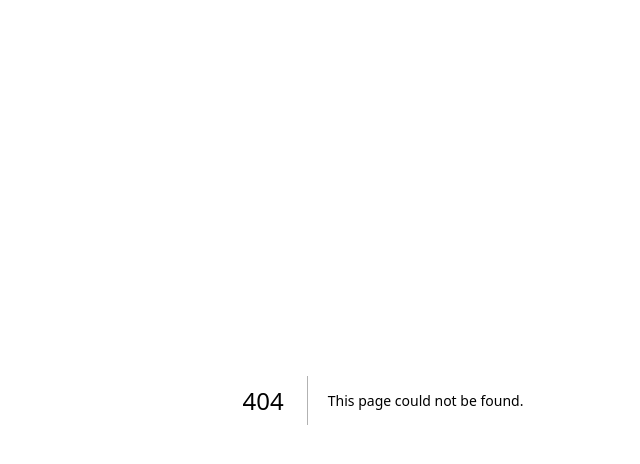
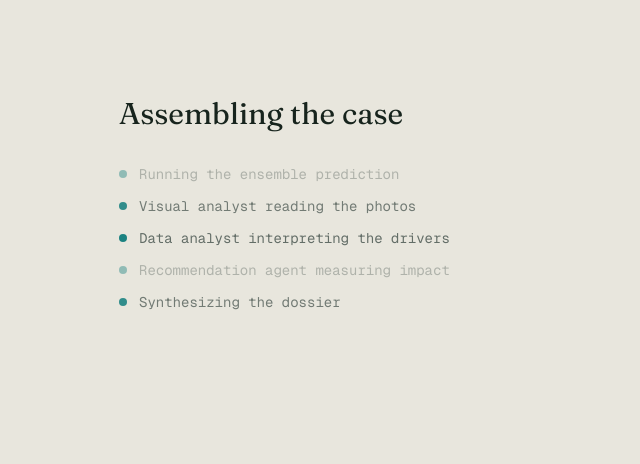
Before and after one commit to PedroMarkovicz/adoption_accelerator, a Next.js app in the folder frontend/: page /report/1 in a window 1280 px wide. Before the commit this address had no page. Shown: the top 464 px of the page, without its empty margins (257-897 px from the left). Built offline with nearby package versions, Linux system fonts and the light colour scheme; no server answers.

Commit message:
feat(frontend): report polling hook and assembling/error states

```diff
--- /dev/null
+++ b/frontend/app/report/[id]/page.tsx
@@ -0,0 +1,16 @@
+"use client";
+import { use } from "react";
+import { useRouter } from "next/navigation";
+import { useReportStatus } from "@/lib/useReportStatus";
+import { Assembling } from "@/components/report/Assembling";
+import { ReportError } from "@/components/report/ReportError";
+
+export default function ReportPage({ params }: { params: Promise<{ id: string }> }) {
+  const { id } = use(params);
+  const router = useRouter();
+  const { status, report, error } = useReportStatus(id);
+
+  if (status === "error") return <ReportError message={error ?? "Unknown error"} onRetry={() => router.push("/predict")} />;
+  if (status !== "done" || !report) return <Assembling />;
+  return <pre>{JSON.stringify(report, null, 2)}</pre>;
+}
--- /dev/null
+++ b/frontend/components/report/Assembling.tsx
@@ -0,0 +1,27 @@
+"use client";
+import { motion } from "framer-motion";
+
+const STAGES = [
+  "Running the ensemble prediction",
+  "Visual analyst reading the photos",
+  "Data analyst interpreting the drivers",
+  "Recommendation agent measuring impact",
+  "Synthesizing the dossier",
+];
+
+export function Assembling() {
+  return (
+    <div className="mx-auto max-w-xl px-6 py-24">
+      <h1 className="font-[family-name:var(--font-display)] text-3xl">Assembling the case</h1>
+      <ul className="mt-8 flex flex-col gap-3">
+        {STAGES.map((s, i) => (
+          <motion.li key={s} initial={{ opacity: 0.3 }} animate={{ opacity: 1 }}
+            transition={{ delay: i * 0.6, repeat: Infinity, repeatType: "reverse", duration: 0.9 }}
+            className="flex items-center gap-3 font-mono text-sm text-muted">
+            <span className="h-2 w-2 rounded-full bg-teal" /> {s}
+          </motion.li>
+        ))}
+      </ul>
+    </div>
+  );
+}
--- /dev/null
+++ b/frontend/components/report/ReportError.tsx
@@ -0,0 +1,10 @@
+import { Button } from "@/components/ui/Button";
+export function ReportError({ message, onRetry }: { message: string; onRetry: () => void }) {
+  return (
+    <div className="mx-auto max-w-xl px-6 py-24 text-center">
+      <h1 className="font-[family-name:var(--font-display)] text-2xl">The run could not finish</h1>
+      <p className="mt-3 text-muted">{message}</p>
+      <div className="mt-6"><Button onClick={onRetry}>Try again</Button></div>
+    </div>
+  );
+}
--- /dev/null
+++ b/frontend/lib/useReportStatus.ts
@@ -0,0 +1,20 @@
+"use client";
+import { useQuery } from "@tanstack/react-query";
+import { api } from "./api";
+
+export function useReportStatus(id: string) {
+  const q = useQuery({
+    queryKey: ["report", id],
+    queryFn: () => api.getStatus(id),
+    refetchInterval: (query) => {
+      const s = query.state.data?.status;
+      return s === "done" || s === "error" ? false : 1500;
+    },
+  });
+  return {
+    status: q.data?.status ?? "running",
+    report: q.data?.report ?? null,
+    error: q.data?.error ?? (q.isError ? "Could not reach the server." : null),
+    isPending: q.isPending,
+  };
+}
```
Also changed, not shown: 1 other file (tests, documents, lock files or other folders).
